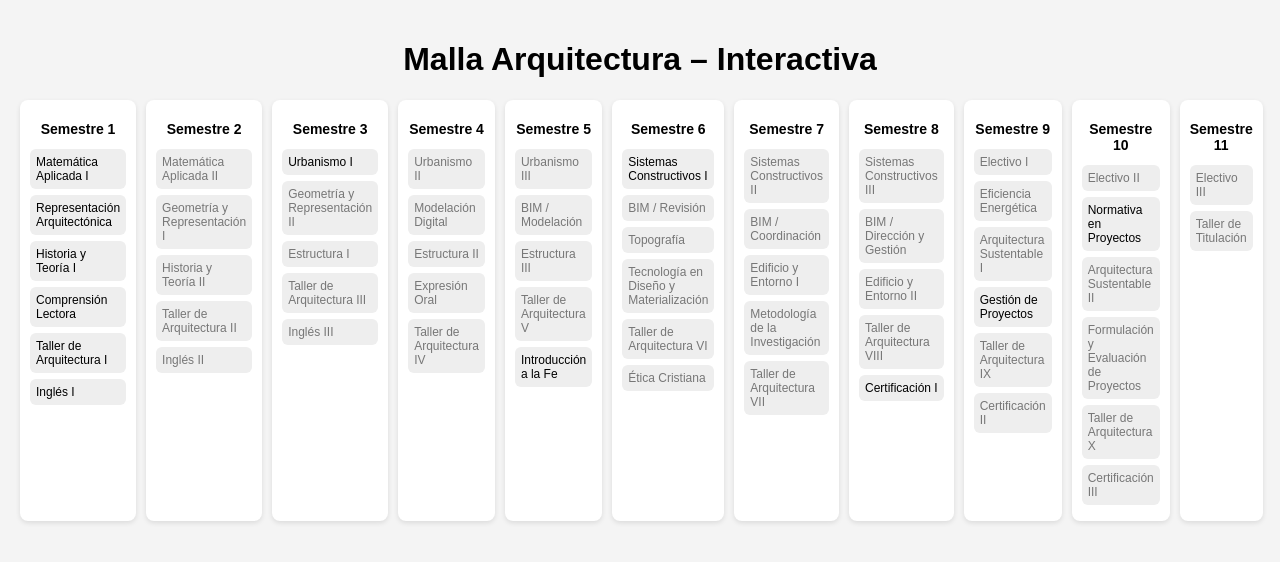
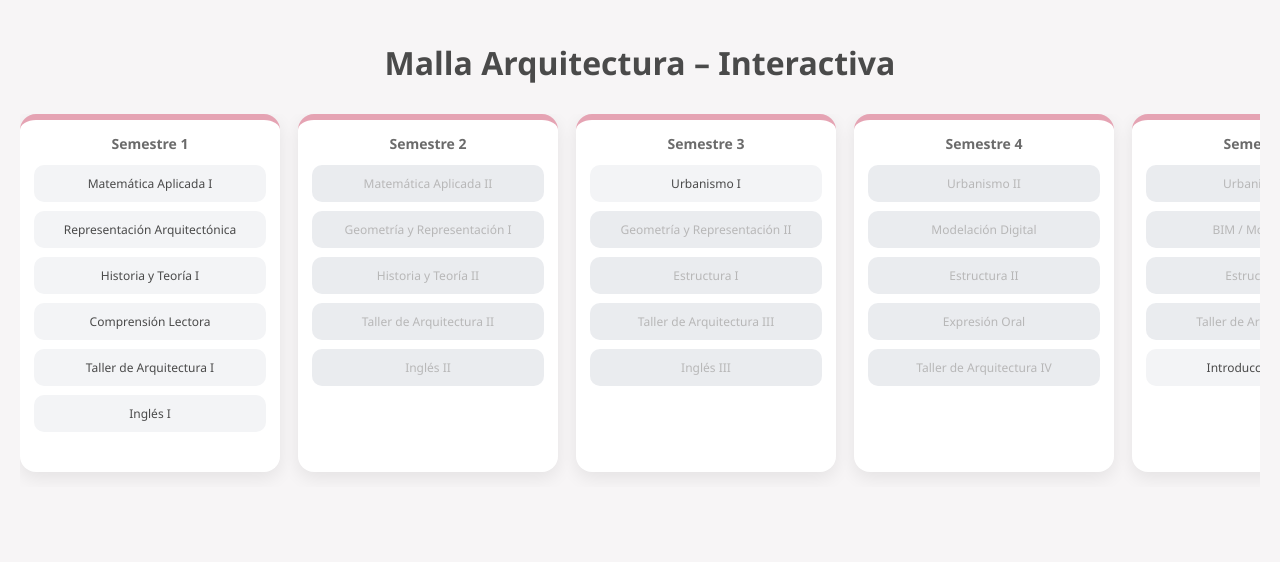
Before and after one commit to kryss-design/Malla-Arquitectura, a plain HTML site: page index.html in a window 1280 px wide. Drawn offline with Linux system fonts and the light colour scheme.

Commit message:
Update index.html

```diff
--- a/index.html
+++ b/index.html
@@ -6,48 +6,82 @@
 
 <style>
 body{
-  font-family: Arial, sans-serif;
-  background:#f4f4f4;
+  font-family: 'Segoe UI', Arial, sans-serif;
+  background:#F7F5F6;
   margin:0;
   padding:20px;
+  color:#4A4A4A;
 }
-h1{text-align:center}
+
+h1{
+  text-align:center;
+  margin-bottom:30px;
+  color:#4A4A4A;
+  font-weight:600;
+}
 
 .grid{
   display:grid;
-  grid-template-columns:repeat(11,1fr);
-  gap:10px;
+  grid-template-columns:repeat(11,260px);
+  gap:18px;
+  overflow-x:auto;
+  padding-bottom:15px;
 }
 
 .semester{
-  background:#fff;
-  border-radius:8px;
-  padding:10px;
-  box-shadow:0 2px 5px rgba(0,0,0,.1);
+  background:#ffffff;
+  border-radius:16px;
+  padding:14px;
+  box-shadow:0 6px 18px rgba(0,0,0,.08);
+  border-top:6px solid #E5A3B3;
 }
 
 .semester h2{
   text-align:center;
   font-size:14px;
+  margin:0 0 12px 0;
+  color:#6B6B6B;
+  font-weight:600;
 }
 
+/* RAMOS */
 .course{
-  padding:6px;
-  margin:6px 0;
-  border-radius:6px;
-  cursor:pointer;
+  padding:9px;
+  margin:9px 0;
+  border-radius:10px;
   font-size:12px;
+  text-align:center;
+  transition:all .2s ease;
+  border:1px solid transparent;
+}
+
+.course:hover{
+  transform:scale(1.03);
+}
+
+/* ESTADOS */
+.pending{
+  background:#F3F4F6;
+}
+
+.inprogress{
+  background:#FADADD;
+  border-color:#E5A3B3;
+}
+
+.approved{
+  background:#D7E4DC;
+  border-color:#9DB7A6;
+  font-weight:600;
 }
 
 .locked{
-  background:#ddd;
-  color:#777;
+  background:#E2E4E9;
+  color:#9A9A9A;
   cursor:not-allowed;
+  opacity:0.7;
 }
 
-.pending{background:#eee}
-.inprogress{background:#ffe08a}
-.approved{background:#9ae6b4}
 </style>
 </head>
 
```
